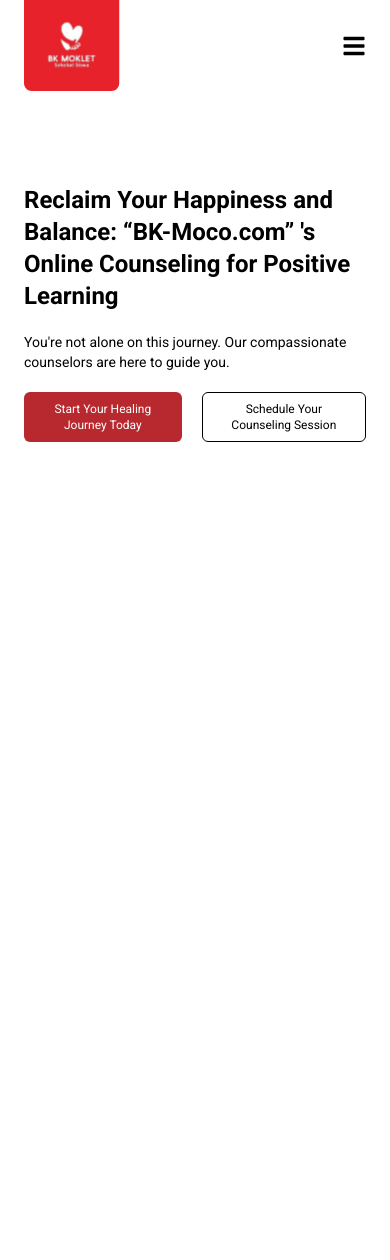
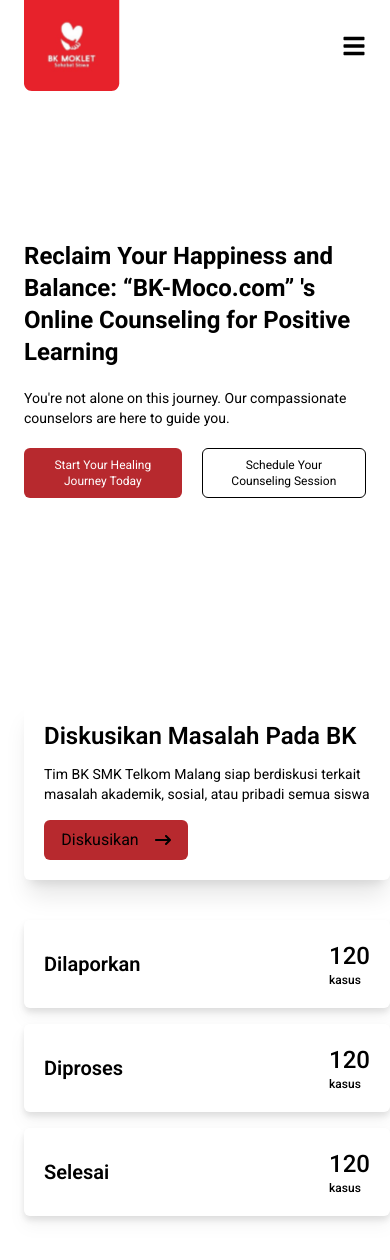
Before and after one commit to hanif32/website-bk, a Next.js app: page / in a window 390 px wide. Shown: the top 1260 px of the page. Before the commit the page ends 848 px from the top, so only its background shows below. Built offline with nearby package versions, Linux system fonts and the light colour scheme.

Commit message:
responsive landingpage discusion for mobile

```diff
--- a/app/components/landingpage/dicusion.tsx
+++ b/app/components/landingpage/dicusion.tsx
@@ -1,3 +1,4 @@
+"use client"
 import { FaArrowRightLong } from "react-icons/fa6";
 
 interface item {
@@ -29,9 +30,37 @@ const data: item[] = [
 
 export default function Discusion() {
     return (
-        <div className="py-16 px-6 bg-white">
+        <div className="py-16 px-6 bg-white font-roboto relative h-[1000px]">
             <div className="max-w-7xl mx-auto">
-
+                <div className="absolute -top-5">
+                    <div className="bg-white shadow-xl p-5 rounded-md">
+                        <div className="text-black space-y-3">
+                            <h1 className="font-semibold text-2xl">Diskusikan Masalah Pada BK</h1>
+                            <p className="font-normal text-sm">Tim BK SMK Telkom Malang siap berdiskusi terkait masalah akademik, sosial, atau pribadi semua siswa</p>
+                        </div>
+                        <div className="bg-primary py-2 px-4 rounded-md w-36 flex justify-center items-center space-x-4 mt-4">
+                            <button>Diskusikan</button>
+                            <FaArrowRightLong />
+                        </div>
+                    </div>
+                    <div className="space-y-4 mt-10">
+                        {
+                            data.map((datas) => {
+                                return (
+                                    <div key={datas.id}>
+                                        <div className="text-black bg-white py-5 px-5 drop-shadow-lg rounded-md gap-5 flex justify-between items-center">
+                                            <h1 className="text-xl font-semibold capitalize">{datas.text}</h1>
+                                            <div className="font-medium">
+                                                <h1 className="text-2xl">{datas.nomor}</h1>
+                                                <p className="text-xs">{datas.desc}</p>
+                                            </div>
+                                        </div>
+                                    </div>
+                                )
+                            })
+                        }
+                    </div>
+                </div>
             </div>
         </div>
     )
--- a/app/components/landingpage/main.tsx
+++ b/app/components/landingpage/main.tsx
@@ -12,8 +12,7 @@ export default function Main() {
                     className="hidden lg:block object-cover" />
                 <div className="absolute bg-gradient-to-t from-black to-transparent inset-0 hidden lg:block"></div>
             </div>
-            <div className="py-16 px-6 font-roboto absolute top-10 lg:top-32">
-                <div className="">
+            <div className="py-16 px-6 font-roboto absolute top-24 lg:top-32">
                 <div className="text-black lg:text-white space-y-5 lg:w-[720px]">
                     <h1 className="text-2xl font-bold lg:text-4xl">Reclaim Your Happiness and Balance: “BK-Moco.com” 's Online Counseling for
                         Positive Learning</h1>
@@ -25,6 +24,5 @@ export default function Main() {
                 </div>
             </div>
         </div>
-        </div>
     )
 }
--- a/tailwind.config.ts
+++ b/tailwind.config.ts
@@ -15,13 +15,6 @@ export default {
         secondary: "#E4262C",
         gray: "rgba(69, 69, 69, 1)"
       },
-      borderWidth: {
-        1: "1px"
-      },
-      container: {
-        center: true,
-        padding: "16px"
-      },
       fontFamily: {
         roboto: ["Roboto", "serif"]
       },
```
Lines whose indentation alone changed are shown as unchanged.
